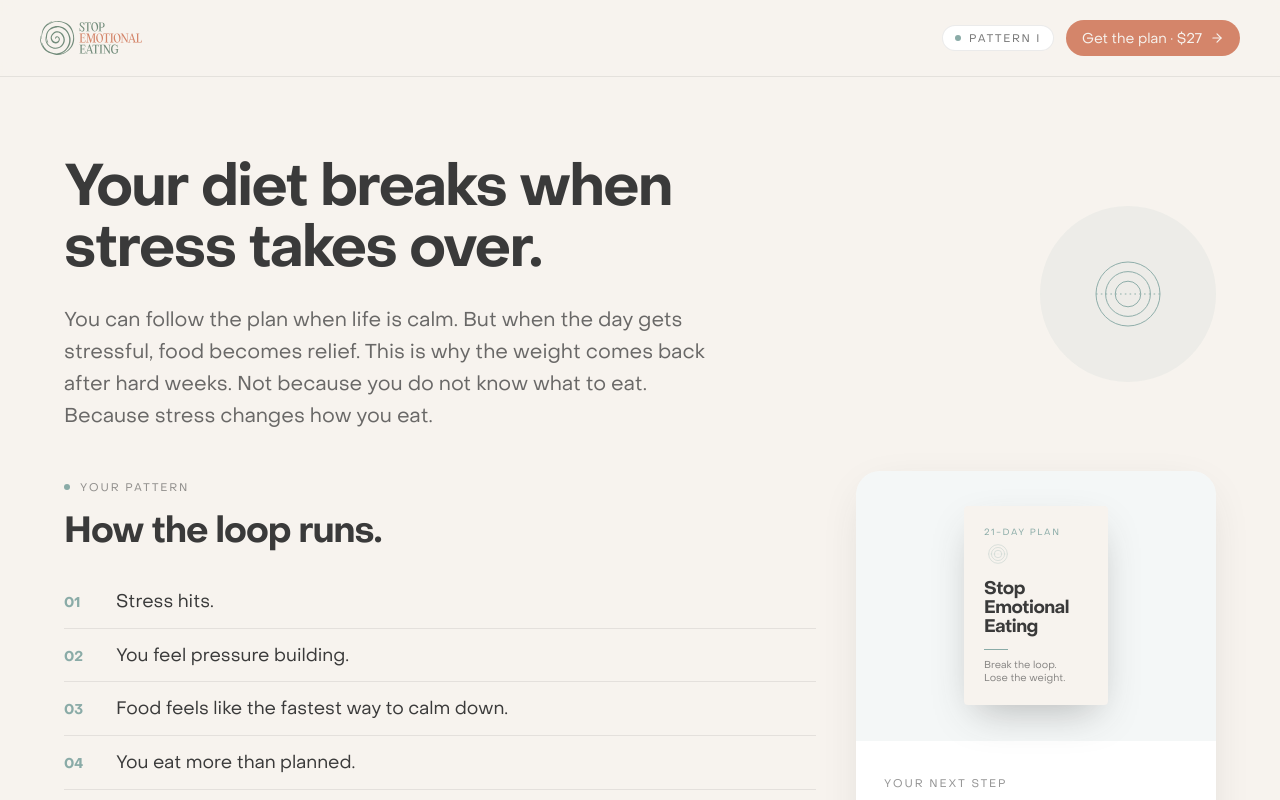
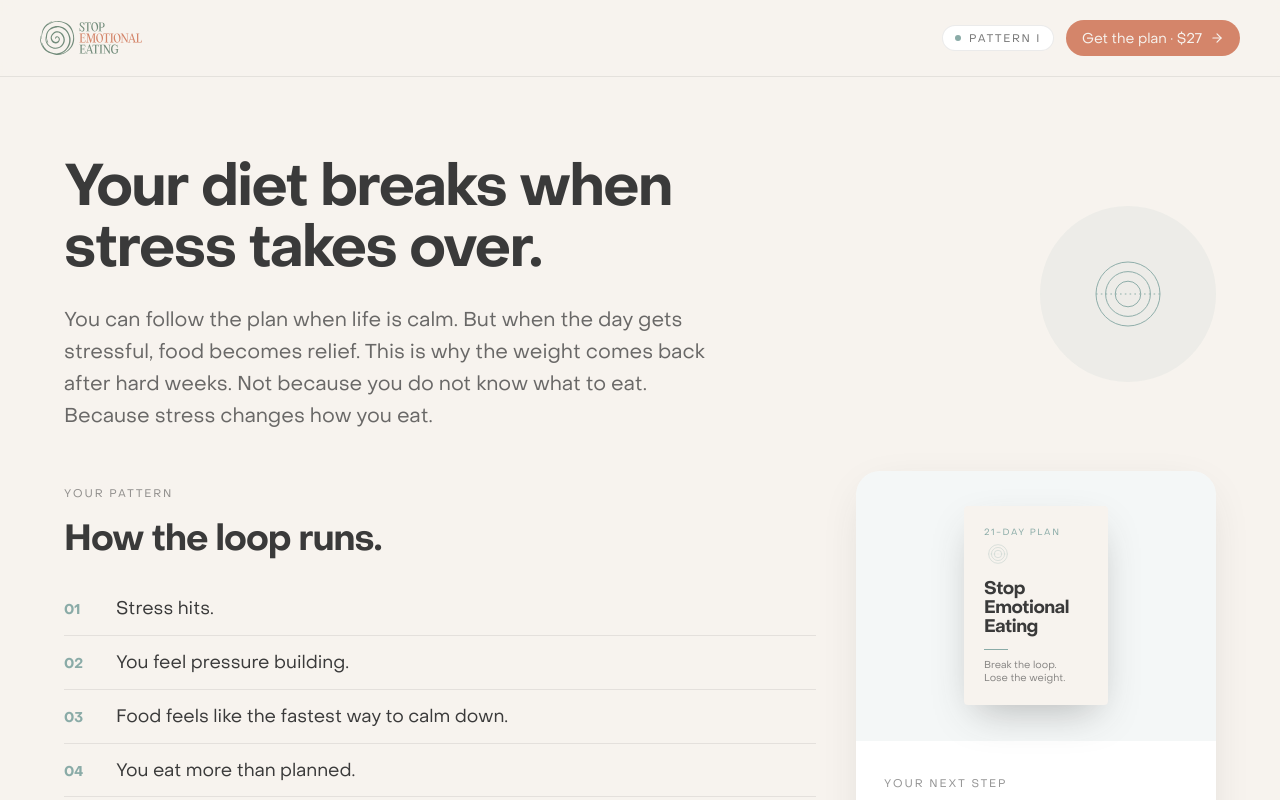
Before and after one commit to stefanpopadic/stop-emotional-eating, a React (Vite) app: page /results/1 in a window 1280 px wide. Shown: the top 800 px of the page. Built offline with nearby package versions, Linux system fonts and the light colour scheme.

Commit message:
Remove accent dot from section eyebrows

```diff
--- a/src/pages/Results.tsx
+++ b/src/pages/Results.tsx
@@ -99,8 +99,7 @@ function SectionBlock({
   return (
     <FadeIn>
       <div className="py-2">
-        <div className="flex items-center gap-2.5 mb-4">
-          <span className="w-1.5 h-1.5 rounded-full" style={{ backgroundColor: accentHex }} />
+        <div className="mb-4">
           <span className="font-sans font-medium text-[11px] uppercase tracking-[0.18em] text-soft-black/55">
             {eyebrow}
           </span>
```
